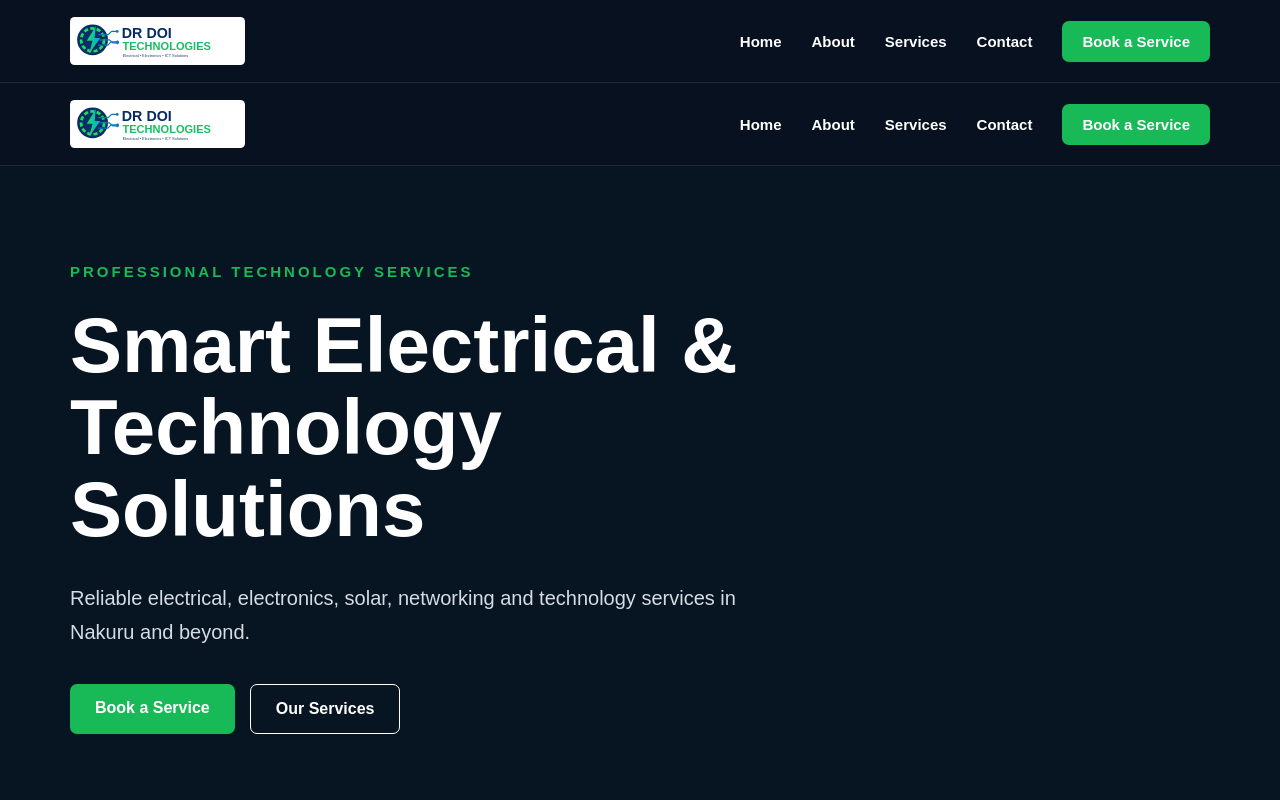
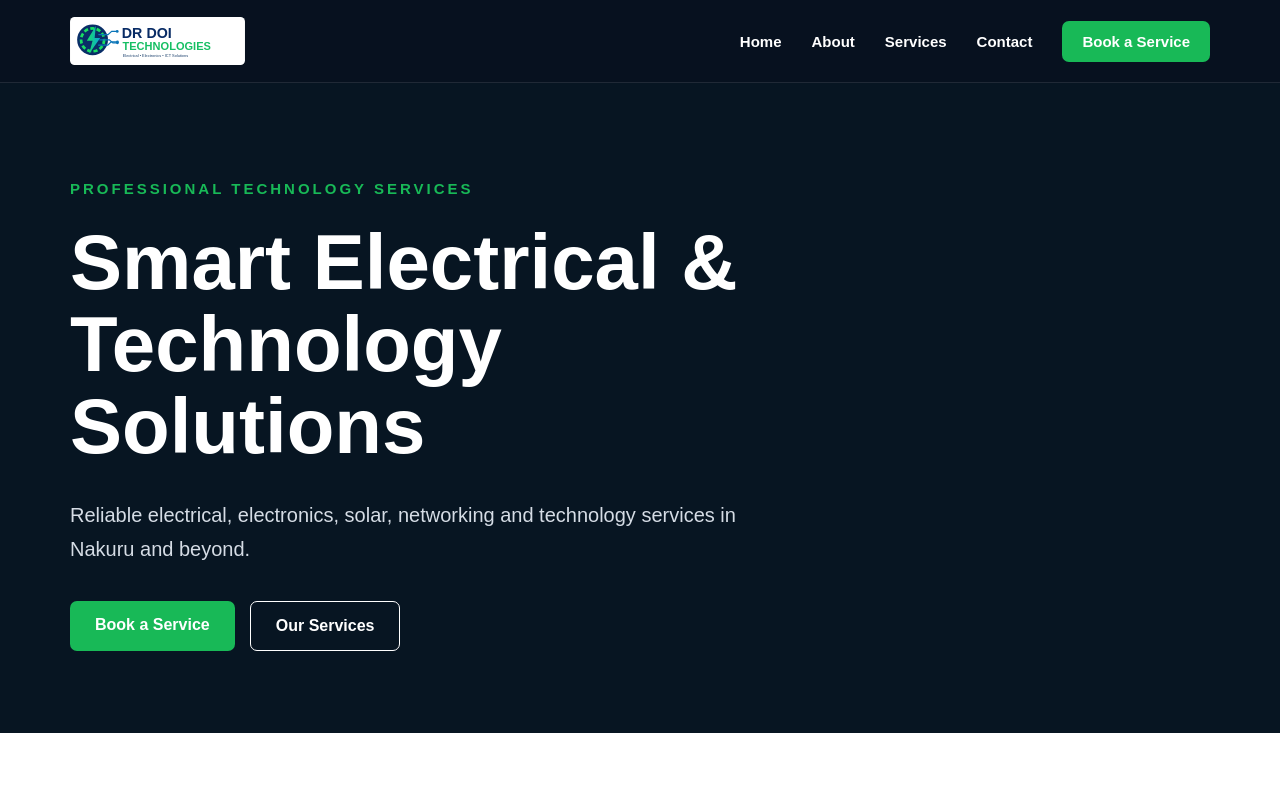
Before and after one commit to doibaa42-netizen/dr-doi-technologies, a Next.js app: page / in a window 1280 px wide. Shown: the top 800 px of the page. Built offline with nearby package versions, Linux system fonts and the light colour scheme.

Commit message:
Update layout.tsx

```diff
--- a/app/layout.tsx
+++ b/app/layout.tsx
@@ -1,5 +1,4 @@
 import "./page.css";
-import Navbar from "./components/Navbar";
 
 export const metadata = {
   title: "Dr Doi Technologies",
@@ -14,10 +13,7 @@ export default function RootLayout({
 }>) {
   return (
     <html lang="en">
-      <body>
-        <Navbar />
-        {children}
-      </body>
+      <body>{children}</body>
     </html>
   );
 }
```
